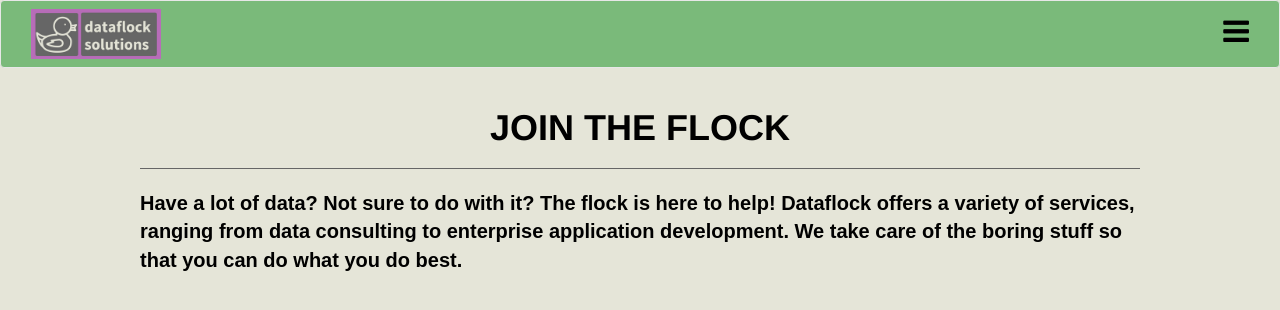
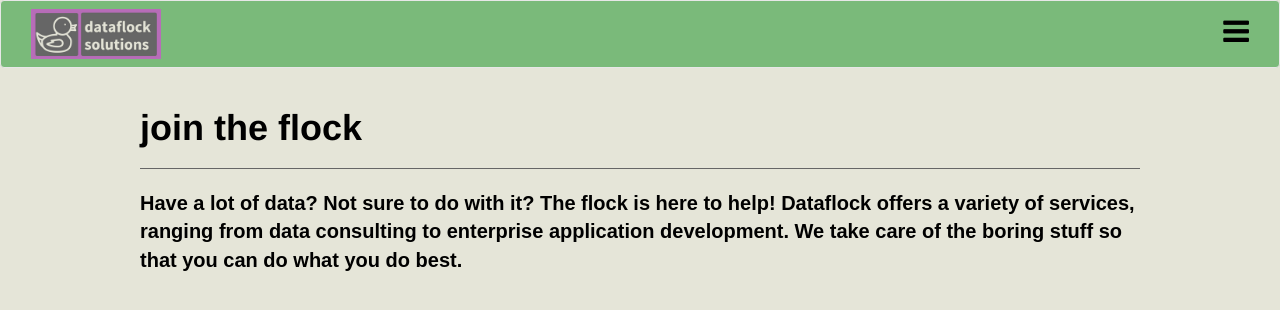
Before and after one commit to MthwRobinson/dataflock-website, a React (Create React App) app: page / in a window 1280 px wide. Shown: the top 310 px of the page. Built offline with nearby package versions, Linux system fonts and the light colour scheme.

Commit message:
font updates

```diff
--- a/src/components/Section.js
+++ b/src/components/Section.js
@@ -11,7 +11,7 @@ class Section extends Component {
           <Row>
             <Col xs={12} sm={12} md={12} lg={12}>
               <div className="section-content">
-              <h1><b>JOIN THE FLOCK</b></h1>
+              <h1><b>join the flock</b></h1>
               <hr/>
               <b><p>Have a lot of data? Not sure to do with it? The flock is here to help! Dataflock offers a variety of services, ranging from data consulting to enterprise application development. We take care of the boring stuff so that you can do what you do best.</p></b>
               </div>
--- a/src/stylesheets/Section.css
+++ b/src/stylesheets/Section.css
@@ -15,7 +15,3 @@ hr {
 p {
   font-size: 20px;
 }
-
-h1 {
-  text-align: center;
-}
```
